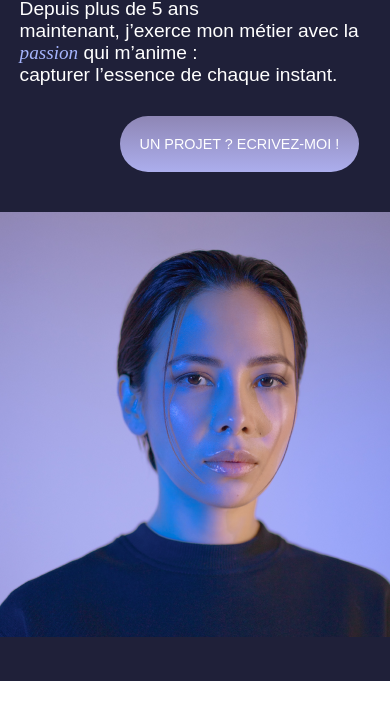
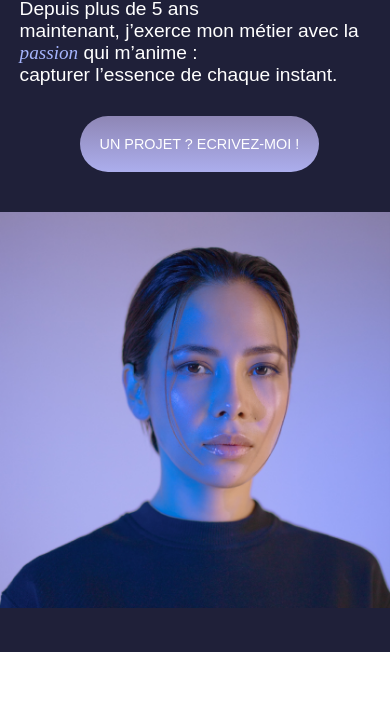
Before and after one commit to sofianeK9/projet-html2, a plain HTML site: page index.html in a window 390 px wide. Shown: the part 381-1097 px from the top of the page. Drawn offline with Linux system fonts and the light colour scheme.

Commit message:
Modification site

```diff
--- a/index.css
+++ b/index.css
@@ -64,6 +64,10 @@ em {
 .photo {
    margin-top: 40px;
    margin-bottom: 40px;
+}
+
+.photo img {
+    width: 70%;
 }
 
 
@@ -186,6 +190,9 @@ footer, .logo {
 
 
 @media (max-width : 900px) {
+    .photo img {
+        width: 100%;
+    }
     .first-items {
         flex-wrap: wrap;
     }
@@ -193,7 +200,7 @@ footer, .logo {
         margin-left: 30px;
     }
     .texte button {
-       margin-left: 100px;
+       margin-left: 60px;
     }
     .navbar {
         flex-direction: column;
```
